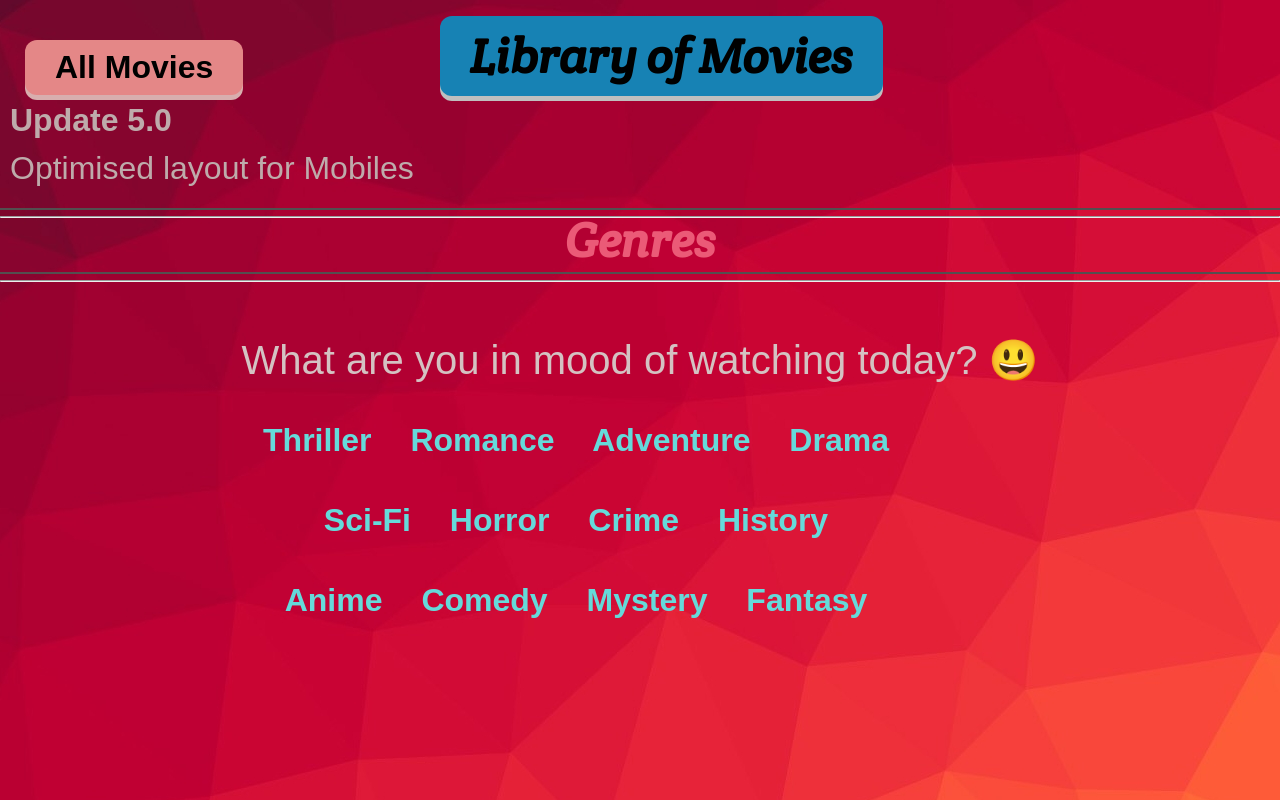
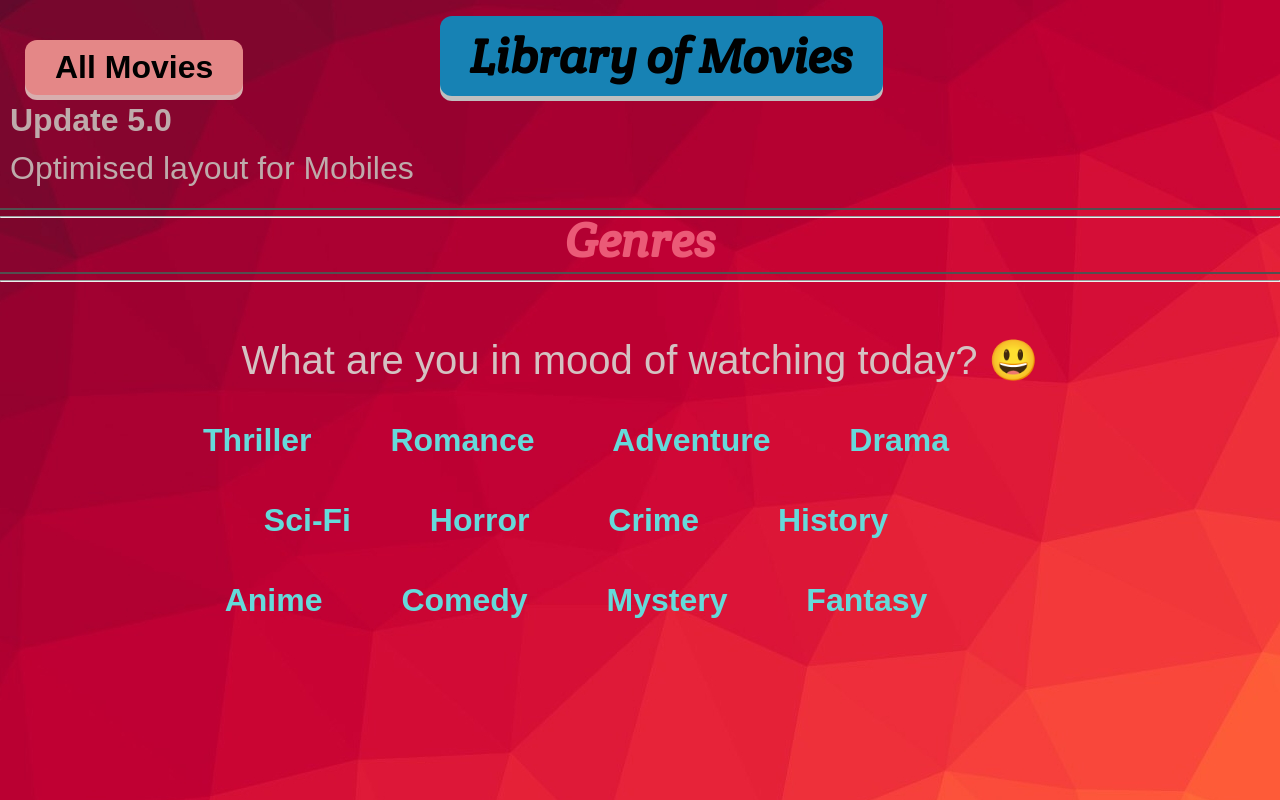
Before and after one commit to myousafzafar/libraryofmovies, a plain HTML site: page index.html in a window 1280 px wide. Drawn offline with Linux system fonts and the light colour scheme; a web font is replaced by a local one.

Commit message:
Add files via upload

```diff
--- a/index.html
+++ b/index.html
@@ -57,9 +57,9 @@ p2{
 h2{color: rgb(235, 90, 119); font-family:'Crete Round', serif;}
 
 
-p3{font-family:Arial, Helvetica, sans-serif; font-size: 200%;  position: absolute; top: 55%;left: 45%; margin-right: -50%; transform: translate(-50%, -50%); word-spacing: 30px; }
-p4{font-family:Arial, Helvetica, sans-serif; font-size: 200%;  position: absolute; top: 65%;left: 45%; margin-right: -50%; transform: translate(-50%, -50%); word-spacing: 30px; }
-p5{font-family:Arial, Helvetica, sans-serif; font-size: 200%;  position: absolute; top: 75%;left: 45%; margin-right: -50%; transform: translate(-50%, -50%); word-spacing: 30px; }
+p3{font-family:Arial, Helvetica, sans-serif; font-size: 200%;  position: absolute; top: 55%;left: 45%; margin-right: -50%; transform: translate(-50%, -50%); word-spacing: 70px; }
+p4{font-family:Arial, Helvetica, sans-serif; font-size: 200%;  position: absolute; top: 65%;left: 45%; margin-right: -50%; transform: translate(-50%, -50%); word-spacing: 70px; }
+p5{font-family:Arial, Helvetica, sans-serif; font-size: 200%;  position: absolute; top: 75%;left: 45%; margin-right: -50%; transform: translate(-50%, -50%); word-spacing: 70px; }
 
 p9 {color: rgb(0, 0, 0); font-family: 'Crete Round', serif; font-size: 300%; text-align:center;}
 
```
